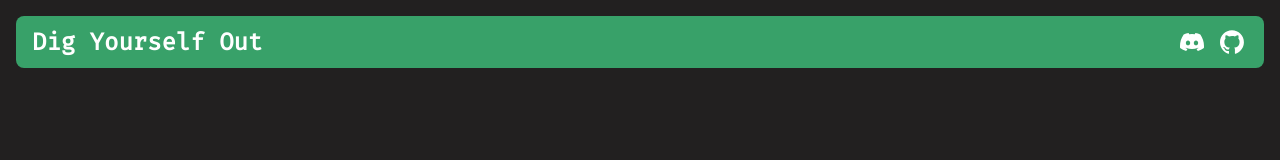
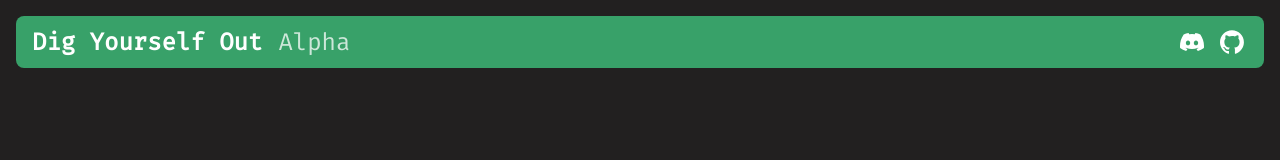
Before and after one commit to tlannigan/dig-yourself-out, a Next.js app: page / in a window 1280 px wide. Shown: the top 160 px of the page. Built offline with nearby package versions, Linux system fonts and the light colour scheme.

Commit message:
Add alpha to title
- Shrink tooltip size when hovering truncated file details

```diff
--- a/src/app/components/fileDetails.tsx
+++ b/src/app/components/fileDetails.tsx
@@ -27,7 +27,7 @@ export default function FileDetails({ file }: FileDetailsProps) {
                     <Tr>
                         <Td>{rowName}:</Td>
                         <Td>
-                            <Tooltip isDisabled={isDisabled} label={data} fontSize="lg" bg="green.500">
+                            <Tooltip isDisabled={isDisabled} label={data} fontSize="md" bg="green.500">
                                 {truncateLine(data, maxCharacterLength)}
                             </Tooltip>
                         </Td>
--- a/src/app/components/navbar.tsx
+++ b/src/app/components/navbar.tsx
@@ -6,9 +6,12 @@ export default function Navbar() {
     return (
         <Box maxW="100dvw" bg="green.500" borderRadius="lg" px={4} py={2}>
             <Flex justify="space-between">
-                <Text fontSize={24} fontWeight={700}>
-                    Dig Yourself Out
-                </Text>
+                <HStack fontSize={24} columnGap={4}>
+                    <Text fontWeight={700}>
+                        Dig Yourself Out
+                    </Text>
+                    <Text color='rgba(255, 255, 255, 0.75)'>Alpha</Text>
+                </HStack>
                 <HStack>
                     <a
                         href="https://discord.gg/PFVJgTWAkX"
```
